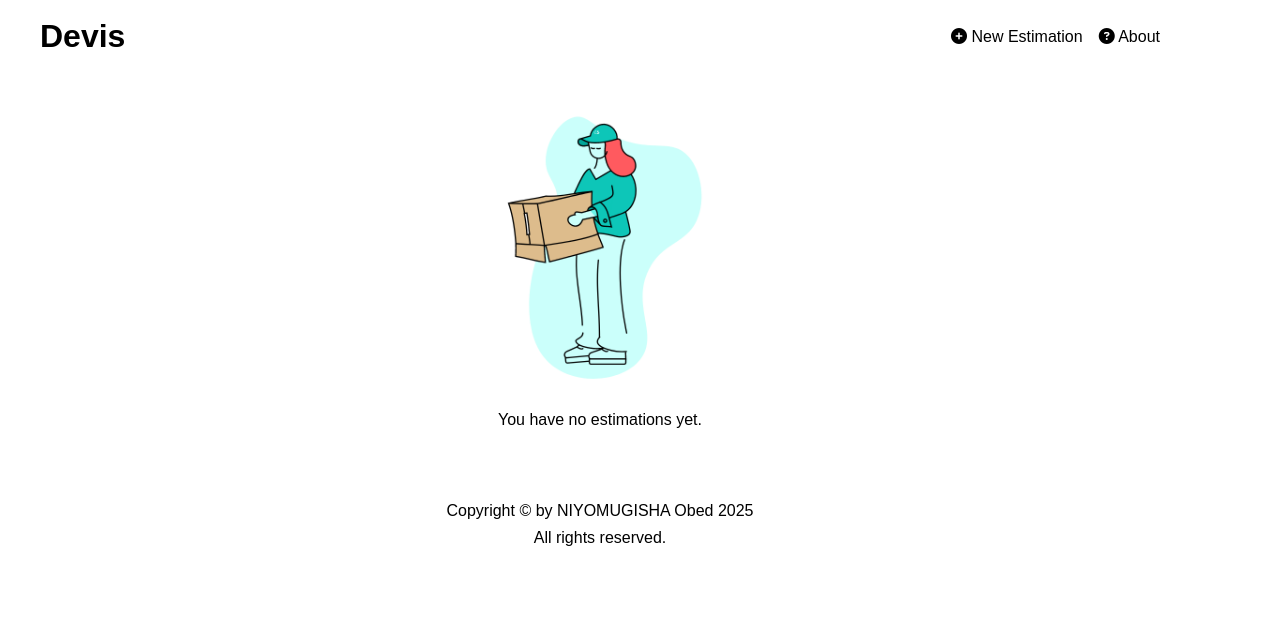
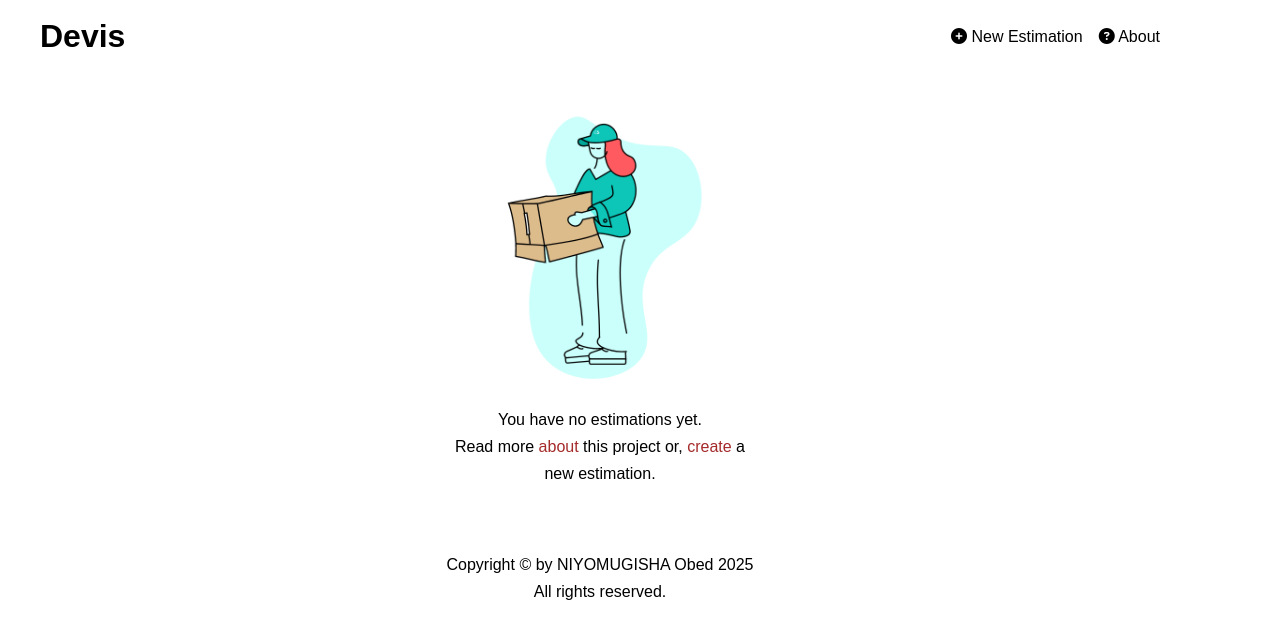
Before and after one commit to obed2025/devis, a SvelteKit app: page / in a window 1280 px wide. Shown: the top 638 px of the page. Built offline with nearby package versions, Linux system fonts and the light colour scheme.

Commit message:
Enhance empty state message for estimations to include links for more information and creation

```diff
--- a/src/routes/+page.svelte
+++ b/src/routes/+page.svelte
@@ -52,7 +52,10 @@
 {:else if !data.estimations?.length}
 	<div class="empty">
 		<img src={cartEmpty} alt="Empty Box" />
-		<p>You have no estimations yet.</p>
+		<p>
+			You have no estimations yet. <br />
+			Read more <a href="/about">about</a> this project or, <a href="/new">create</a> a new estimation.
+		</p>
 	</div>
 {:else}
 	<label for="select-all">
```
